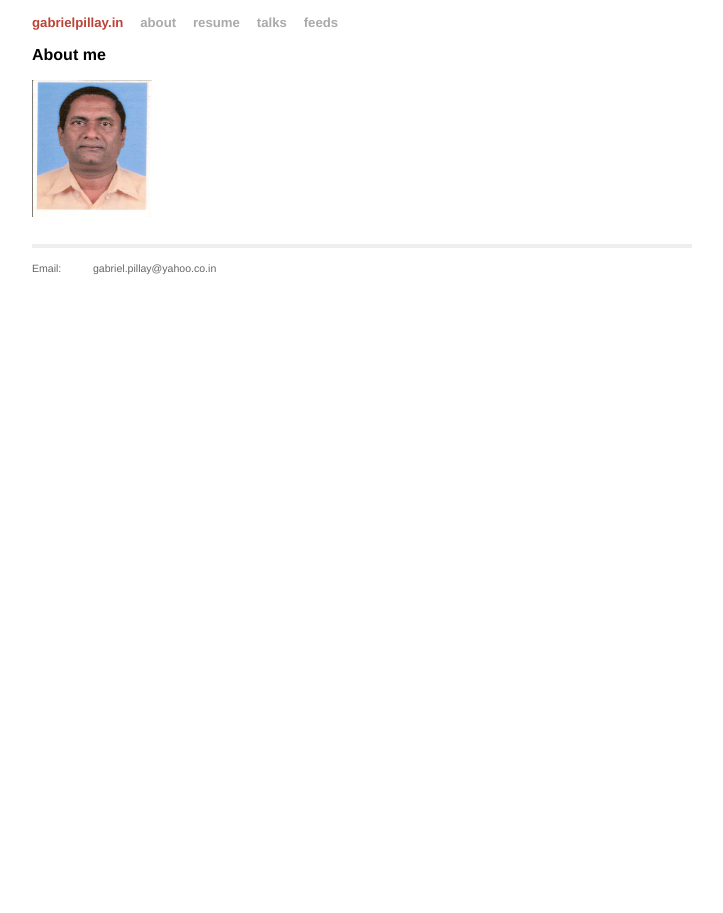
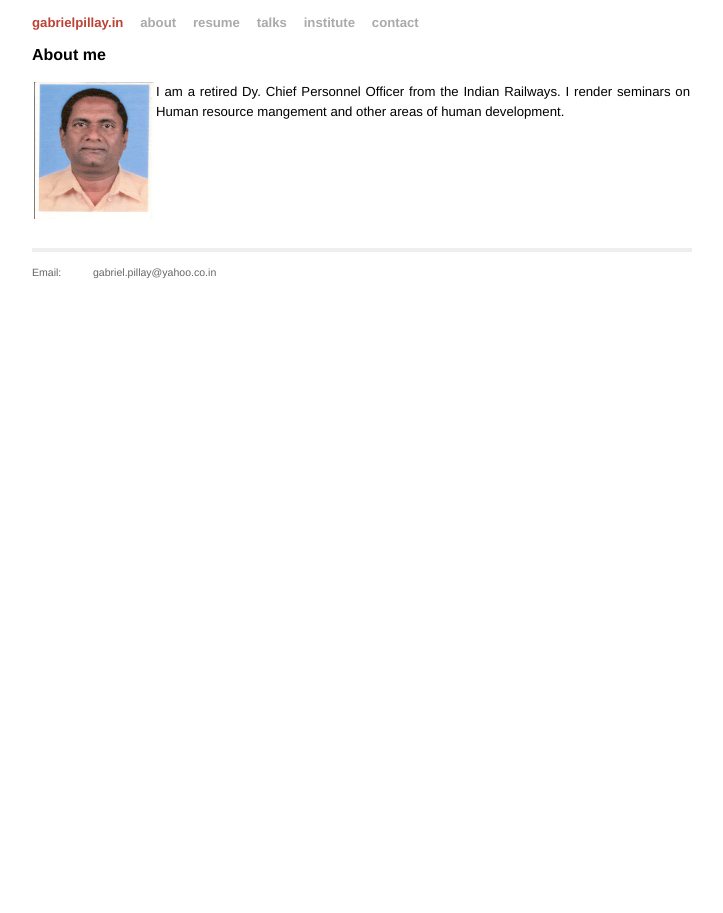
Before and after one commit to gabrielpillai/gabrielpillai.github.com, a Jekyll site: the page built from about.html, in a window 1280 px wide. Shown: the whole page, without its empty margins (278-1001 px from the left). Built offline with Jekyll 4.4.1, drawn with Linux system fonts in a browser that asks for light colours; Markdown is read by kramdown in place of the engine named in the settings.

Commit message:
added resume

```diff
--- a/_layouts/default.html
+++ b/_layouts/default.html
@@ -23,9 +23,10 @@
   <div class="title">
     <a href="/">gabrielpillay.in</a>
     <a class="extra" href="/about.html">about</a>
-    <a class="extra" href="/resume.html">resume</a>
+    <a class="extra" href="/images/resume.pdf">resume</a>
     <a class="extra" href="/talks.html">talks</a>
-    <a class="extra" href="http://feeds.feedburner.com/gabrielpillay">feeds</a>
+    <a class="extra" href="/institute.html">institute</a>
+    <a class="extra" href="/contact.html">contact</a>
   </div>
   {{ content }}
 
--- a/about.html
+++ b/about.html
@@ -6,7 +6,19 @@
 <div id="home">
 <h1>About me</h1>
 
+<table align="top">
+<tr>
+<td>
+<img src="/images/gabriel.jpg" width="120" height="137">
+</td>
+<td valign="top">
+I am a retired Dy. Chief Personnel Officer from the Indian Railways. I
+render seminars on Human resource mangement and other areas of human
+development.
 
-<img src="/images/gabriel.jpg" width="120" height="137">
+
+</td>
+</tr>
+</table>
 
 </div>
```
Also changed, not shown: talks.html (added, +12 -0 lines), 1 other file.
